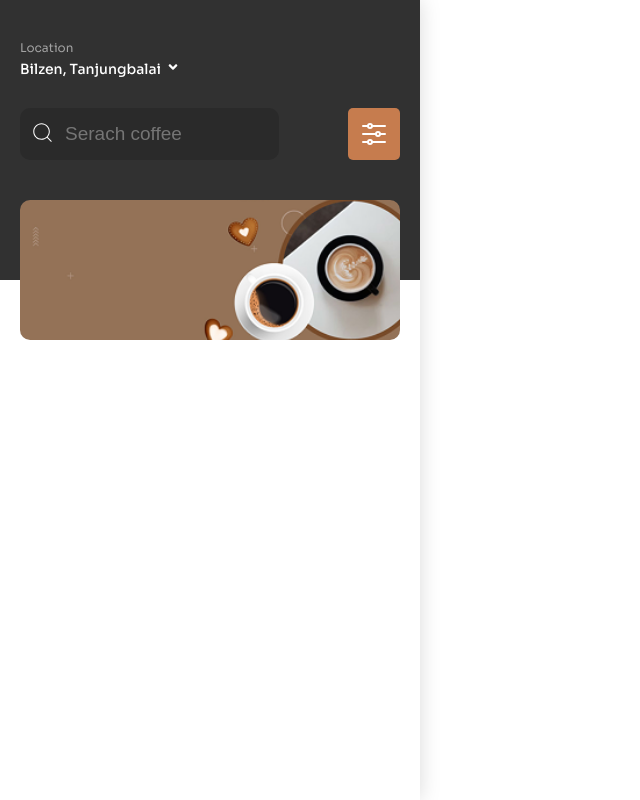
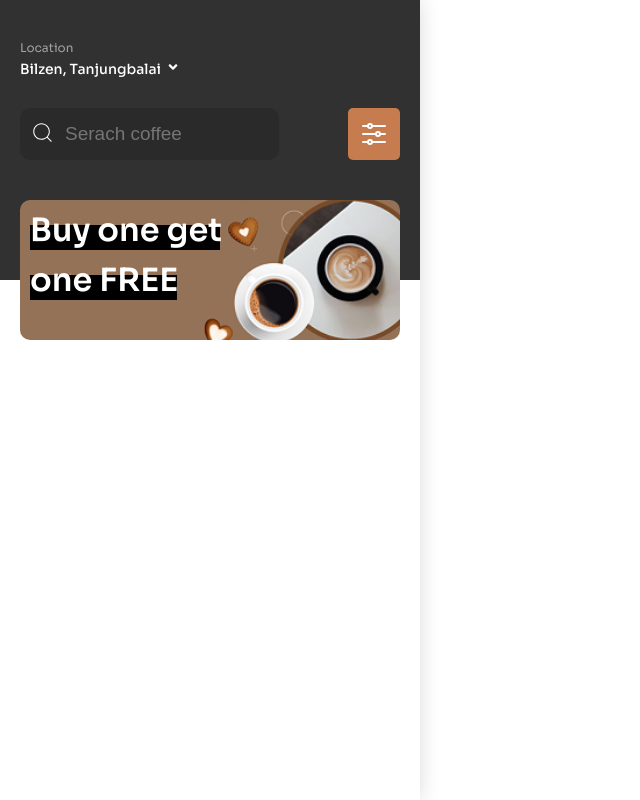
Before and after one commit to abdullahnadeem0/Coffee, a React (Vite) app: page /home in a window 1280 px wide. Shown: the whole page, without its empty margins (0-640 px from the left). Built offline with nearby package versions, Linux system fonts and the light colour scheme.

Commit message:
fjkdfdfdfD

```diff
--- a/src/pages/Home.css
+++ b/src/pages/Home.css
@@ -88,8 +88,43 @@
     background-size: cover;
     background-repeat: no-repeat;
     background-image: url(../imgs/Banner\ 1.png);
+    position: relative;
 }
-.Buy-one-get img{
-    height: 100%;
-    width: 100%;
+
+.Buy-one-get-heading{
+    font-weight: 600;
+    font-size: 32px;
+    margin-left: 10px;
+    margin-top: 10px;
+    position: relative;
+    z-index: 2;
 }
+.Buy-one-get-heading2{
+    font-weight: 600;
+    font-size: 32px;
+    margin-left: 10px;
+    margin-top: 10px;
+     position: relative;
+    z-index: 987;
+}
+.Buy-one-get-heading2::before{
+    height: 25px;
+    content: "";
+    width: 147px;
+    background-color: black;
+    position: absolute;
+    top: 15px;
+    z-index: -777;
+
+
+}
+.Buy-one-get-heading::after{
+    content: "";
+    position: absolute;
+    height: 25px;
+    width: 190px;
+    background-color: black;
+    top: 15px;
+    left: 0;
+    z-index: -1;
+}
--- a/src/pages/Home.jsx
+++ b/src/pages/Home.jsx
@@ -27,6 +27,8 @@ const Home = () => {
 
     <div className='Buy-one-get'>
        {/* <img src={img3} alt="" /> */}
+       <h1 className='Buy-one-get-heading'> Buy one get</h1>
+       <h1 className='Buy-one-get-heading2'>  one FREE</h1>
     </div>
 
 
```
